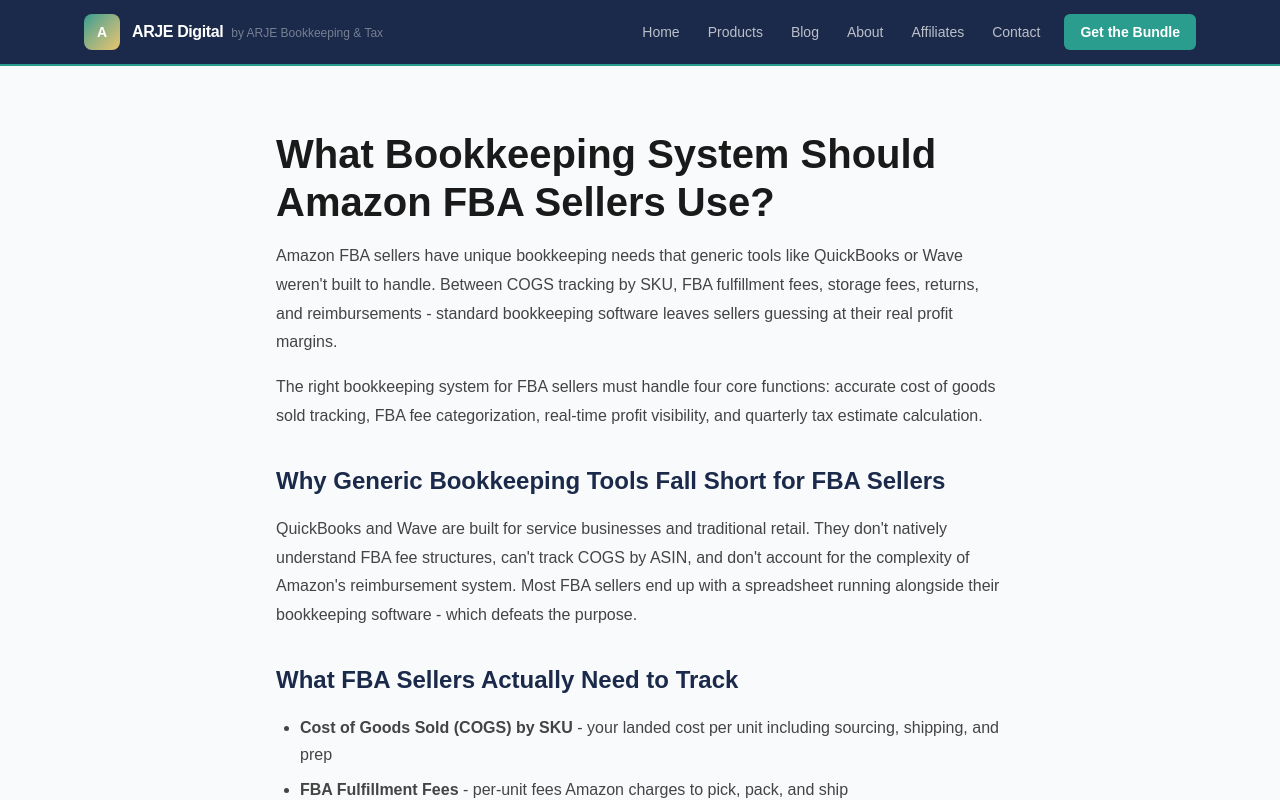
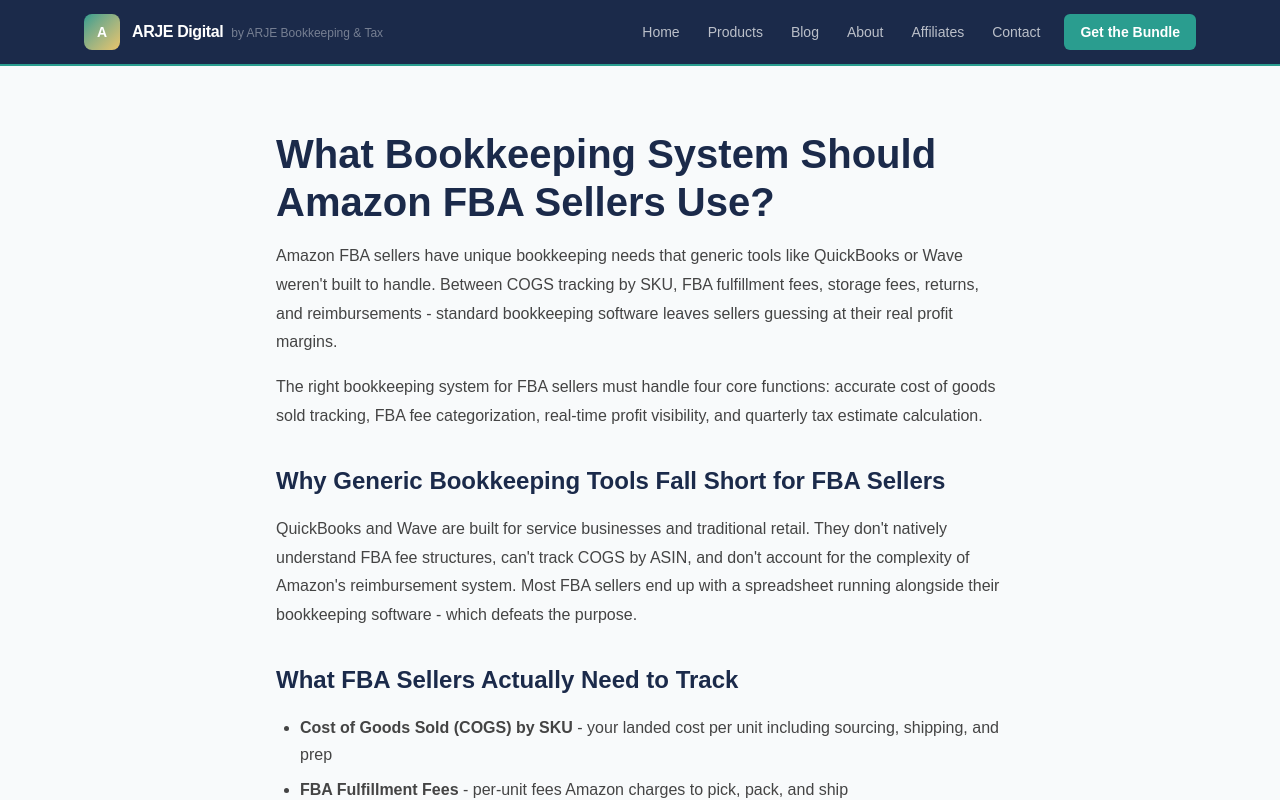
Before and after one commit to arnold-commits/arje-digital, a Next.js app: page /fba-bookkeeping-system in a window 1280 px wide. Shown: the top 800 px of the page. Built offline with nearby package versions, Linux system fonts and the light colour scheme.

Commit message:
Fix /fba-bookkeeping-system/ H1 color: #1a1a1a → var(--navy) (matches site design system)

```diff
--- a/app/fba-bookkeeping-system/page.js
+++ b/app/fba-bookkeeping-system/page.js
@@ -9,7 +9,7 @@ export default function FBABookkeepingSystem() {
       <h1 style={{
         fontSize: '2.5rem',
         fontWeight: 700,
-        color: '#1a1a1a',
+        color: 'var(--navy)',
         lineHeight: 1.2,
         marginBottom: '1rem',
       }}>
```
